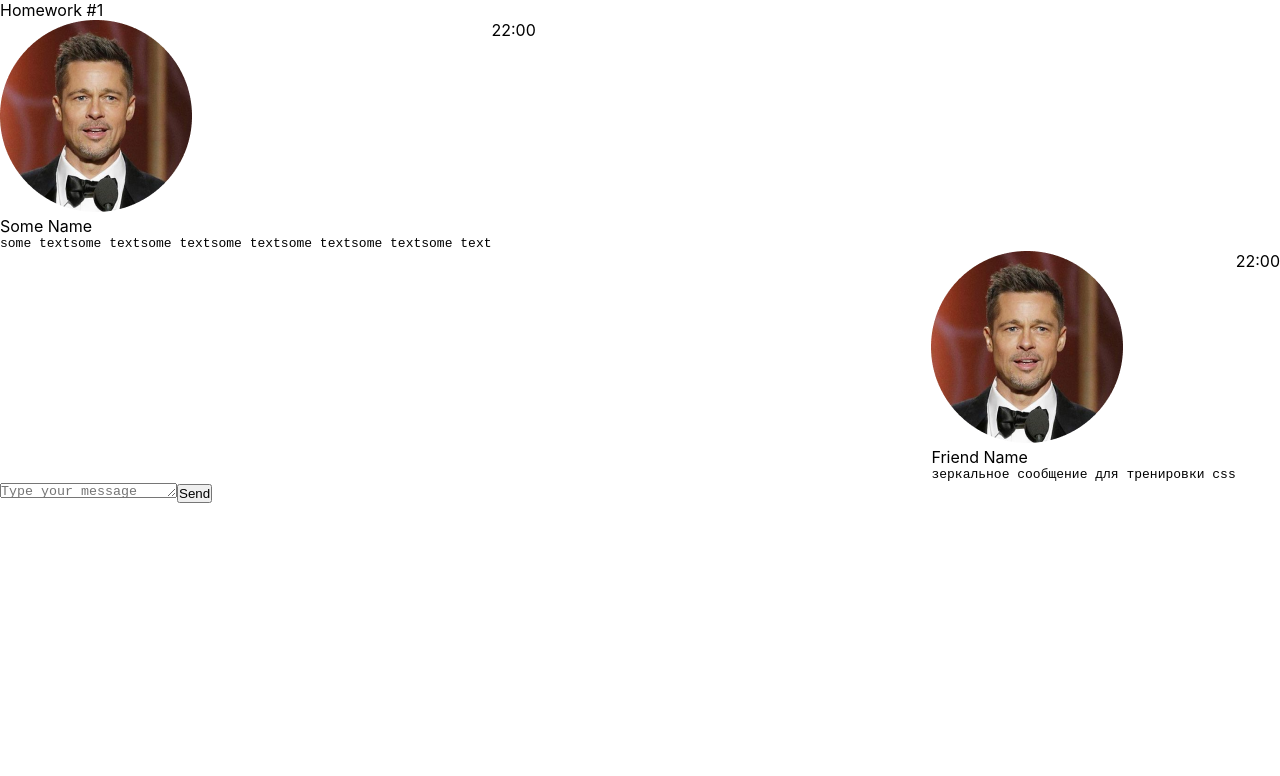
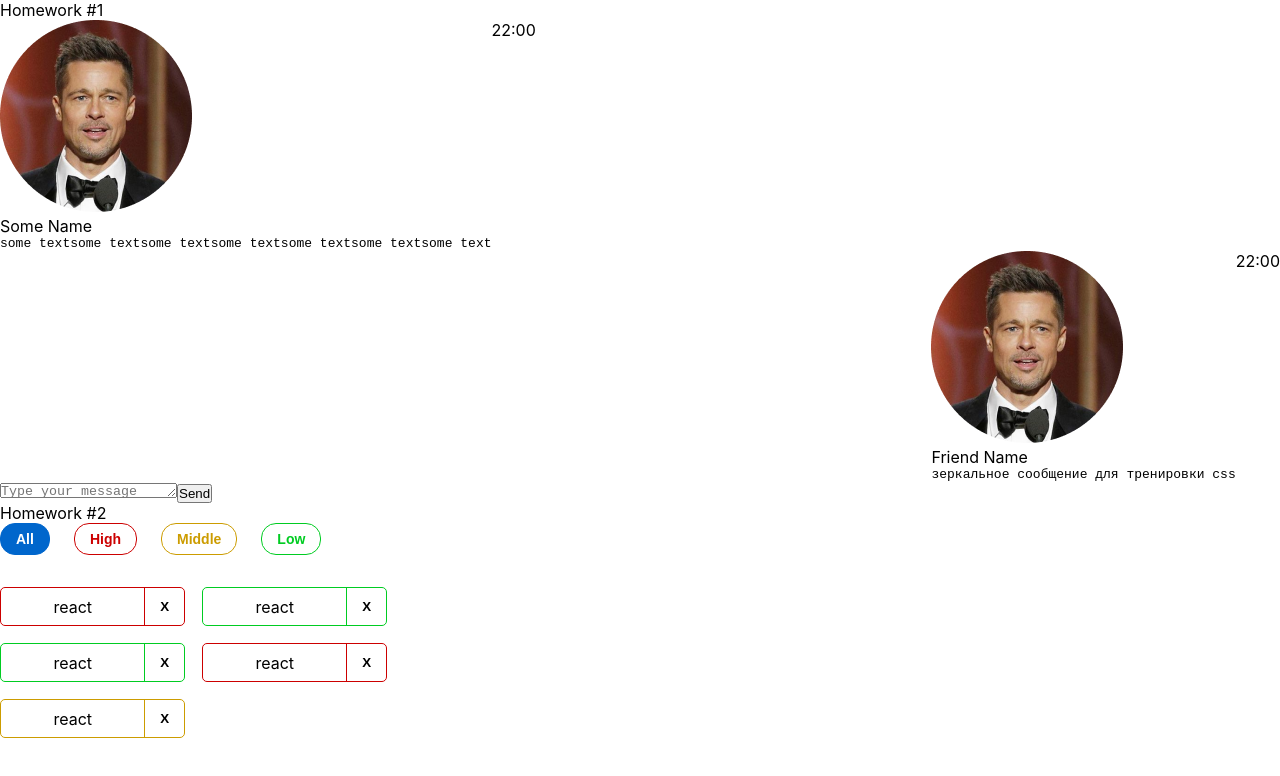
Before and after one commit to Sv3toch/Hw2, a React (Create React App) app: page /junior in a window 1280 px wide. Shown: the top 776 px of the page. Built offline with nearby package versions, Linux system fonts and the light colour scheme.

Commit message:
homepage2

```diff
--- a/package.json
+++ b/package.json
@@ -16,7 +16,7 @@
     "@types/react-dom": "18.0.6",
     "@types/uuid": "8.3.4",
     "axios": "0.27.2",
-    "gh-pages": "4.0.0",
+    "gh-pages": "^6.2.0",
     "react": "18.2.0",
     "react-dom": "18.2.0",
     "react-redux": "8.0.4",
@@ -32,8 +32,9 @@
     "build": "react-scripts build",
     "test": "react-scripts test",
     "eject": "react-scripts eject",
-    "predeploy": "npm run build",
+    "predeploy": "yarn run build",
     "deploy": "gh-pages -d build"
+
   },
   "eslintConfig": {
     "extends": [
--- a/src/s1-main/App.tsx
+++ b/src/s1-main/App.tsx
@@ -1,13 +1,14 @@
 import React from 'react'
 import s from './App.module.css'
 import HW1 from '../s2-homeworks/hw01/HW1'
+import HW2 from "../s2-homeworks/hw02/HW2";
 
 function App() {
     return (
         <div className={s.App}>
             <HW1/>
             {/*раскомментировать по ходу выполнения*/}
-            {/*<HW2/>*/}
+            <HW2/>
             {/*<HW3/>*/}
             {/*<HW4/>*/}
 
--- a/src/s2-homeworks/hw02/HW2.tsx
+++ b/src/s2-homeworks/hw02/HW2.tsx
@@ -8,6 +8,7 @@
 * 3 - дописать типы и логику функции filterAffairs и проверить её тестами
 * 4 - выполнить пункт 3 для функции deleteAffair
 * 5 - указать нужный тип в useState с affairs
+* ///////
 * 6 - дописать тип и логику функции deleteAffairCallback
 * 7 - в файле Affairs.tsx дописать типизацию пропсов
 * 8 - в файле Affairs.tsx дописать логику функций setAll, setHigh, setMiddle, setLow
@@ -17,16 +18,16 @@
 * */
 
 // types
-export type AffairPriorityType = any // need to fix any
+export type AffairPriorityType = 'low'| 'middle'|'high'
 export type AffairType = {
-    _id: any // need to fix any
-    name: any // need to fix any
+    _id: number
+    name: string
     priority: AffairPriorityType
 }
 export type FilterType = 'all' | AffairPriorityType
 
 // constants
-const defaultAffairs: any = [ // need to fix any
+const defaultAffairs: AffairType[] = [ // need to fix any
     {_id: 1, name: 'React', priority: 'high'}, // студенты могут изменить содержимое name и количество элементов в массиве, ...priority не менять!
     {_id: 2, name: 'anime', priority: 'low'},
     {_id: 3, name: 'games', priority: 'low'},
@@ -35,22 +36,24 @@
 ]
 
 // pure helper functions
-export const filterAffairs = (affairs: any, filter: any): any => { // need to fix any
+export const filterAffairs = (affairs: AffairType[], filter: FilterType): any => { // need to fix any
+if (filter==="all") {return affairs}
+else{const newAffairs = affairs.filter(el=>el.priority===filter)
+return newAffairs}
 
-
-    return affairs // need to fix
 }
-export const deleteAffair = (affairs: any, _id: any): any => { // need to fix any
-
-    return affairs // need to fix
+export const deleteAffair = (affairs: AffairType[], _id: number): any => { // need to fix any
+const newAffairs = affairs.filter(el=>el._id!==_id)
+    return newAffairs // need to fix
 }
 
 function HW2() {
-    const [affairs, setAffairs] = useState<any>(defaultAffairs) // need to fix any
+    const [affairs, setAffairs] = useState<AffairType[]>(defaultAffairs) // need to fix any
     const [filter, setFilter] = useState<FilterType>('all')
 
     const filteredAffairs = filterAffairs(affairs, filter)
-    const deleteAffairCallback = (_id: any) => { // need to fix any
+    const deleteAffairCallback = (_id: number) => { // need to fix any
+setAffairs(deleteAffair(affairs, _id))
         // need to fix
     }
 
--- a/src/s2-homeworks/hw02/affairs/Affairs.tsx
+++ b/src/s2-homeworks/hw02/affairs/Affairs.tsx
@@ -4,24 +4,25 @@
 import s from './Affairs.module.css'
 
 type AffairsPropsType = {
-    data: any // need to fix any
-    setFilter: any
-    deleteAffairCallback: any
+    data: AffairType[] // need to fix any
+    setFilter: (filter: FilterType) => void
+    deleteAffairCallback: (id: number) => void
     filter: FilterType
 }
 
 function Affairs(props: AffairsPropsType) {
     const setAll = () => {
+        props.setFilter('all')
         // need to fix
     }
     const setHigh = () => {
-        // need to fix
+        props.setFilter('high') // need to fix
     }
     const setMiddle = () => {
-        // need to fix
+        props.setFilter('middle') // need to fix
     }
     const setLow = () => {
-        // need to fix
+        props.setFilter('low') // need to fix
     }
 
     const cnAll = s.button + ' ' + s.all + (props.filter === 'all' ? ' ' + s.active : '')
--- a/src/s2-homeworks/hw02/affairs/affair/Affair.tsx
+++ b/src/s2-homeworks/hw02/affairs/affair/Affair.tsx
@@ -6,11 +6,12 @@
 type AffairPropsType = {
     // key не нужно типизировать
     affair: AffairType
-    deleteAffairCallback: any // need to fix any
+    deleteAffairCallback: (id: number) => void // need to fix any
 }
 
 function Affair(props: AffairPropsType) {
     const deleteCallback = () => {
+       props.deleteAffairCallback(props.affair._id)
         // need to fix
     }
 
@@ -25,7 +26,7 @@
         >
             <div id={'hw2-name-' + props.affair._id} className={nameClass}>
                 {/*создаёт студент*/}
-
+react
                 {/**/}
             </div>
             <div id={'hw2-priority-' + props.affair._id} hidden>
@@ -35,6 +36,7 @@
             <button
                 id={'hw2-button-delete-' + props.affair._id}
                 className={buttonClass}
+                onClick={deleteCallback}
                 // need to fix
 
             >
```
Also changed, not shown: 1 other file (tests, documents, lock files or other folders).
